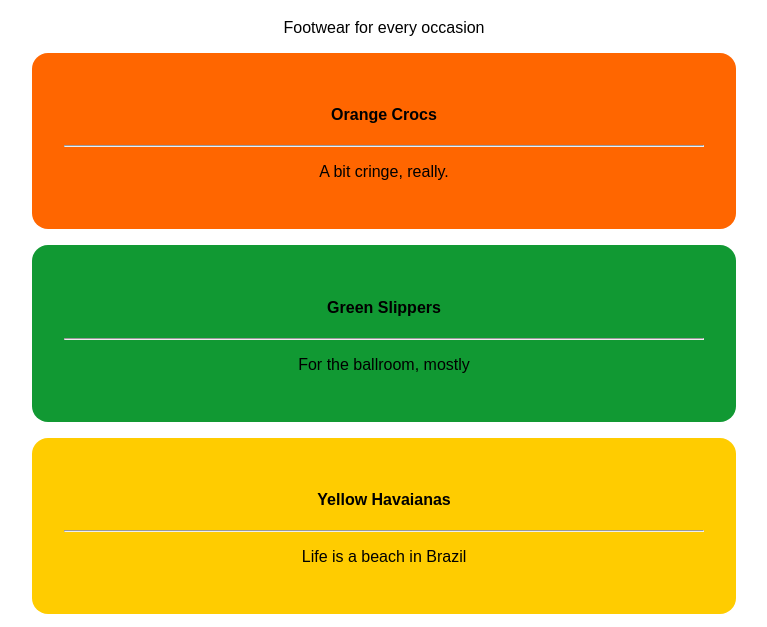
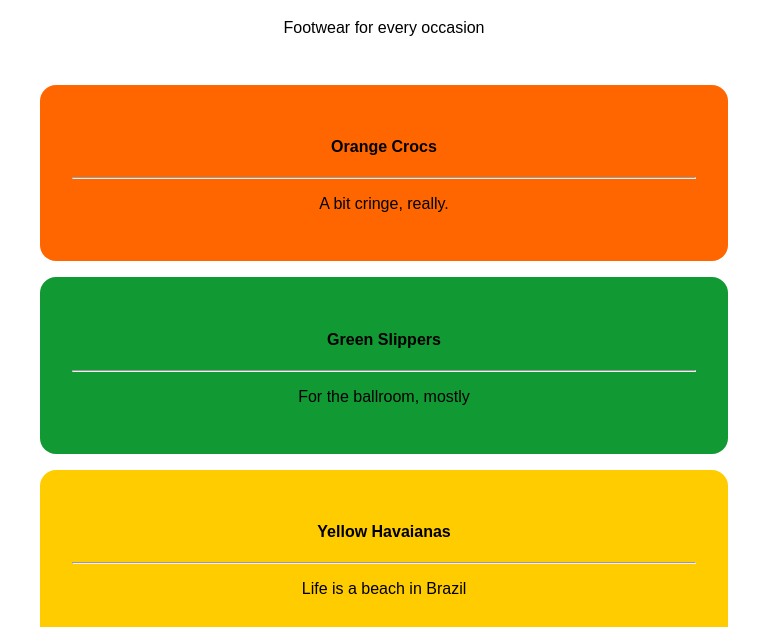
Before and after one commit to ixd-system-design/variety-shoe, a plain HTML site: page index.html in a window 1280 px wide. Shown: the part 173-800 px from the top of the page, without its empty margins (264-1031 px from the left). Drawn offline with Linux system fonts and the light colour scheme.

Commit message:
Update 2 files
- /script.js
- /style.css

```diff
--- a/script.js
+++ b/script.js
@@ -30,6 +30,10 @@ fetch('shoes.json')
   subtitle.innerHTML = json.subtitle
   body.appendChild(subtitle)
 
+  // let's make a shoe section on the page to hold all the shoes.
+  let section = document.createElement('section')
+  body.appendChild(section)
+
   // "forEach" lets us iterate over each shoe in our JSON data .
   // for each shoe, we build a template and add it to the page.
   json.shoes.forEach( shoe => {
@@ -41,17 +45,19 @@ fetch('shoes.json')
     // set the CSS background based on our JSON data
     div.style.background = shoe.background
 
-    // The innerHTML string below uses `backticks` instead of "quotes".
+    // The template string below uses `backticks` instead of "quotes".
     // This allows us to embed variables inside the string
     // This is known as a "template literal"
     // see also: https://developer.mozilla.org/en-US/docs/Web/JavaScript/Reference/Template_literals
-    div.innerHTML =
+    let template =
       `<h4>${shoe.name}</h4>
       <hr/>
       <p>${shoe.description}</p>`
 
-    // add the  template to
-    document.querySelector('body').appendChild(div)
+    // place the template inside the shoe div
+    div.innerHTML = template
+    // add the  template to the shoe section
+    document.querySelector('section').appendChild(div)
   })
 
   let footer = document.createElement('footer')
--- a/style.css
+++ b/style.css
@@ -22,3 +22,7 @@ footer {
   font-size: 0.8rem;
   margin: 3em auto;
 }
+
+section{
+  padding: 1rem;
+}
```
